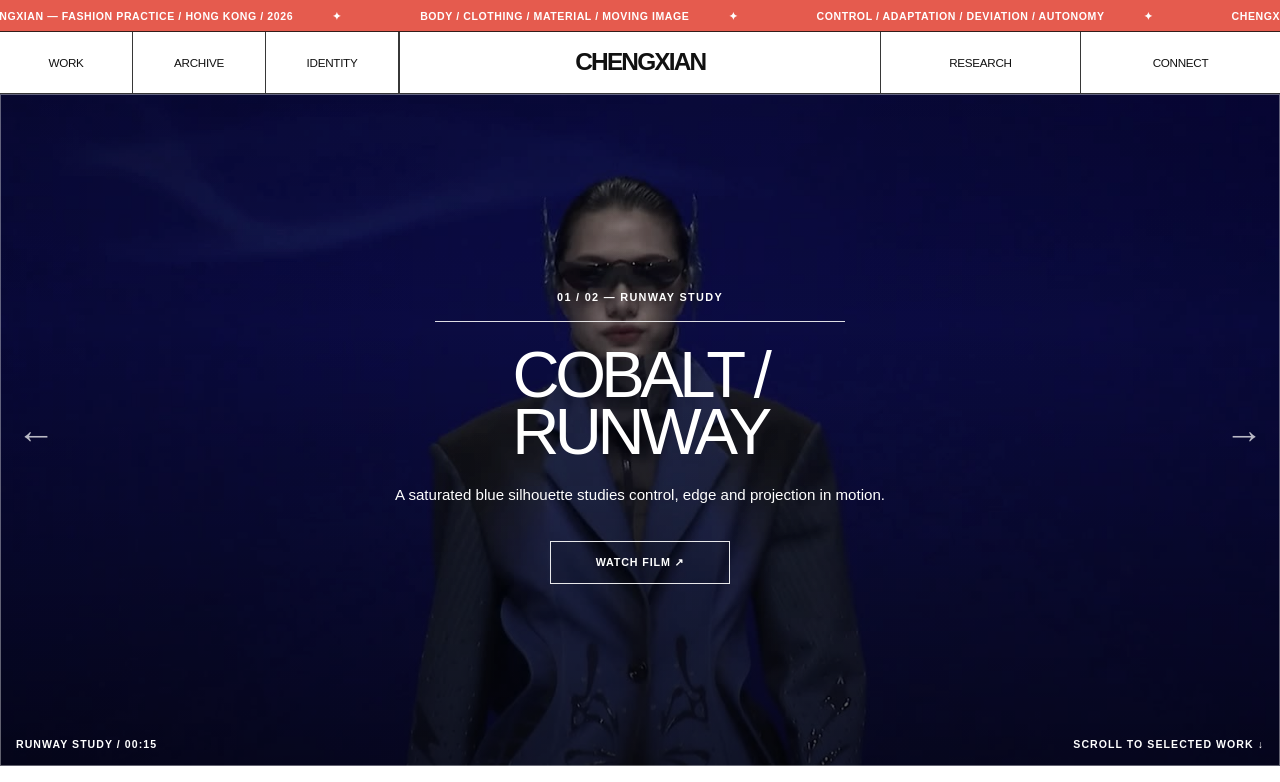
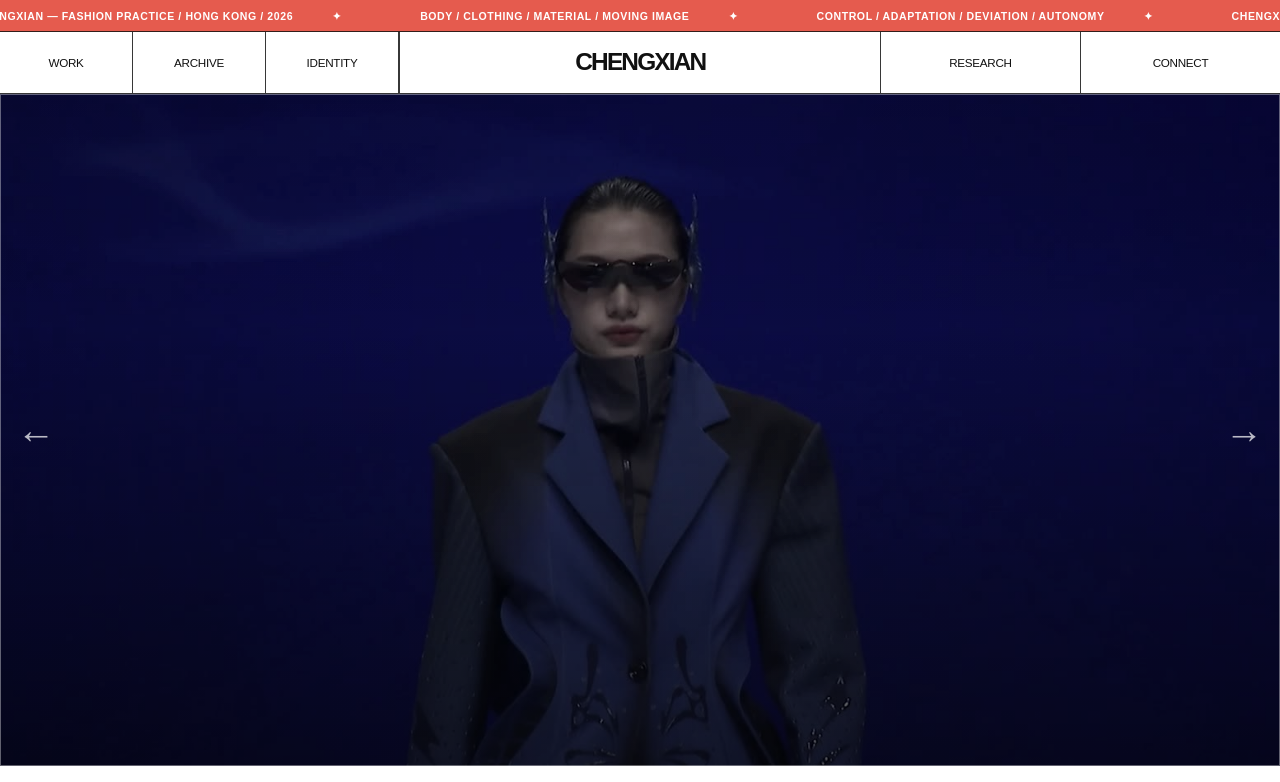
Before and after one commit to chengxianju103-source/chengxian-personal-video, a plain HTML site: page index.html in a window 1280 px wide. Shown: the top 782 px of the page. Drawn offline with Linux system fonts and the light colour scheme; no server answers.

Commit message:
Remove text overlays from homepage hero

```diff
--- a/index.html
+++ b/index.html
@@ -422,21 +422,13 @@
     </header>
 
     <main>
-      <section class="hero" aria-labelledby="hero-title">
+      <section class="hero" aria-label="Runway films">
         <div class="hero__fallback" aria-hidden="true"></div>
         <video class="hero__media" id="hero-video" autoplay muted playsinline preload="metadata" poster="runway-cobalt.jpg" aria-hidden="true"></video>
         <div class="hero__wash" aria-hidden="true"></div>
         <div class="hero__frame" aria-hidden="true"></div>
         <button class="hero__side hero__side--prev" id="hero-prev" type="button" aria-label="Previous work">←</button>
-        <div class="hero__content">
-          <p class="hero__meta" id="hero-meta">01 / 02 — Runway Study</p>
-          <div class="hero__rule" aria-hidden="true"></div>
-          <h1 class="hero__title" id="hero-title">Cobalt / Runway</h1>
-          <p class="hero__sub" id="hero-sub">A saturated blue silhouette studies control, edge and projection in motion.</p>
-          <button class="hero__open" id="hero-open" type="button">Watch Film ↗</button>
-        </div>
         <button class="hero__side hero__side--next" id="hero-next" type="button" aria-label="Next work">→</button>
-        <div class="hero__foot"><span id="hero-format">Runway Study / 00:15</span><span>Scroll to selected work ↓</span></div>
       </section>
 
       <section id="work" aria-labelledby="work-title">
@@ -557,10 +549,6 @@
       const homeLoop = [4, 5];
       let currentSlide = homeLoop[0];
       const heroVideo = document.getElementById('hero-video');
-      const heroMeta = document.getElementById('hero-meta');
-      const heroTitle = document.getElementById('hero-title');
-      const heroSub = document.getElementById('hero-sub');
-      const heroFormat = document.getElementById('hero-format');
       const dialog = document.getElementById('video-dialog');
       const dialogVideo = document.getElementById('dialog-video');
       const videoUrls = new Map();
@@ -583,10 +571,6 @@
         const slide = slides[currentSlide];
         const requestedSlide = currentSlide;
         heroVideo.pause();
-        heroMeta.textContent = slide.homeMeta || slide.meta;
-        heroTitle.textContent = slide.title;
-        heroSub.textContent = slide.sub;
-        heroFormat.textContent = slide.format;
         heroVideo.poster = slide.poster || '';
         try {
           heroVideo.src = await videoSourceFor(slide);
@@ -616,20 +600,6 @@
       document.querySelectorAll('[data-hero-slide]').forEach((card) => {
         card.addEventListener('click', (event) => { event.preventDefault(); setSlide(Number(card.dataset.heroSlide)); document.getElementById('top').scrollIntoView({ behavior: 'smooth' }); });
       });
-      document.getElementById('hero-open').addEventListener('click', async () => {
-        const slide = slides[currentSlide];
-        dialogVideo.pause();
-        dialogVideo.poster = slide.poster || '';
-        dialog.showModal();
-        try {
-          dialogVideo.src = await videoSourceFor(slide, true);
-          if (!dialog.open) return;
-          dialogVideo.load();
-          dialogVideo.play().catch(() => {});
-        } catch (error) {
-          console.error('Unable to load selected film.', error);
-        }
-      });
       document.getElementById('dialog-close').addEventListener('click', () => { dialogVideo.pause(); dialog.close(); });
       dialog.addEventListener('click', (event) => { if (event.target === dialog) { dialogVideo.pause(); dialog.close(); } });
       dialog.addEventListener('cancel', () => dialogVideo.pause());
```
